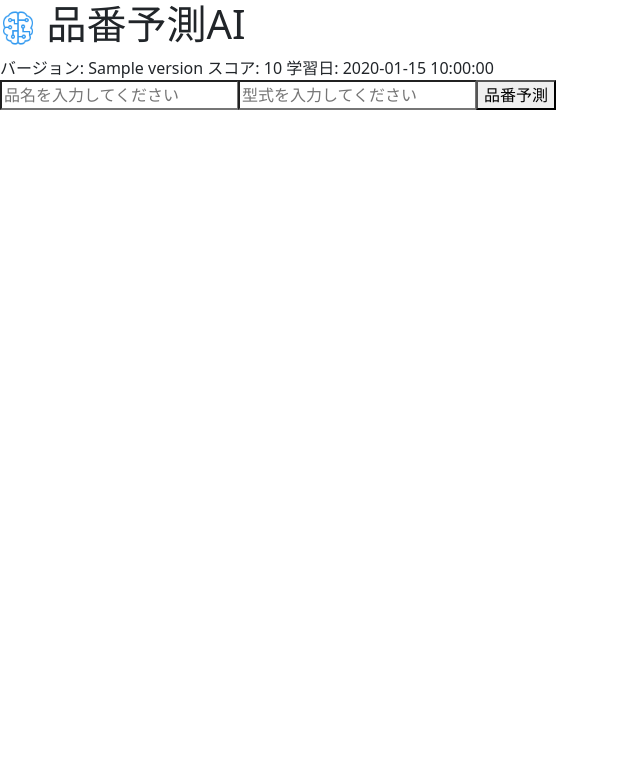
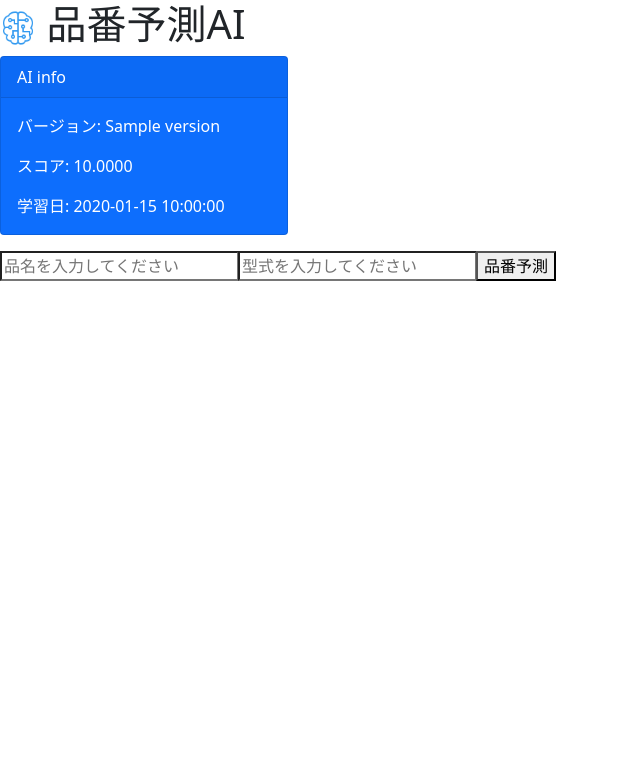
Before and after one commit to u1and0/pid_classify, a FastAPI app: template templates/index.html in a window 1280 px wide. Shown: the top 783 px of the page, without its empty margins (0-640 px from the left). Run offline with FastAPI, Linux system fonts and the light colour scheme; the template is opened without the code that fills it: most values are stand-ins (such as "Sample title", 1, 10 or a date in 2020); parts of the project's set-up code (start-up, migrations or seed data) failed here and were passed over.

Commit message:
[now work][mod] card view AI info

```diff
--- a/pid_classify.py
+++ b/pid_classify.py
@@ -107,7 +107,8 @@ class PidClassify:
             predict_mask_proba: list[str]
         """
         self.data: pd.DataFrame = load_data(filepath)
-        self.date = time.ctime(os.path.getmtime(filepath))
+        self.date = time.ctime(os.path.getmtime(filepath))\
+            .isoformat(" ", "seconds")
         # .strftime("%Y-%m-%d %H:%M:%S")
         self.clf, self.vectorizer, self.le, self.score = training(self.data)
         print(f"学習精度 {self.score:.4}で学習を完了しました。")
--- a/templates/index.html
+++ b/templates/index.html
@@ -9,9 +9,14 @@
     <img src="/static/favicon.png" alt height="36" width="36">
     品番予測AI
   </h1>
-  バージョン: {{ version }}
-  スコア: {{ score }}
-  学習日: {{ date }}
+  <div class="card text-white bg-primary mb-3" style="max-width: 18rem;">
+    <div class="card-header">AI info</div>
+    <div class="card-body">
+      <p class="card-text">バージョン: {{ version }}</p>
+      <p class="card-text">スコア: {{ "{:.4f}".format(score) }}</p>
+      <p class="card-text">学習日: {{ date }}</p>
+    </div>
+  </div>
   <div class="input-group mb-3">
     <input type="text" id="name" placeholder="品名を入力してください">
     <input type="text" id="model" placeholder="型式を入力してください">
```
